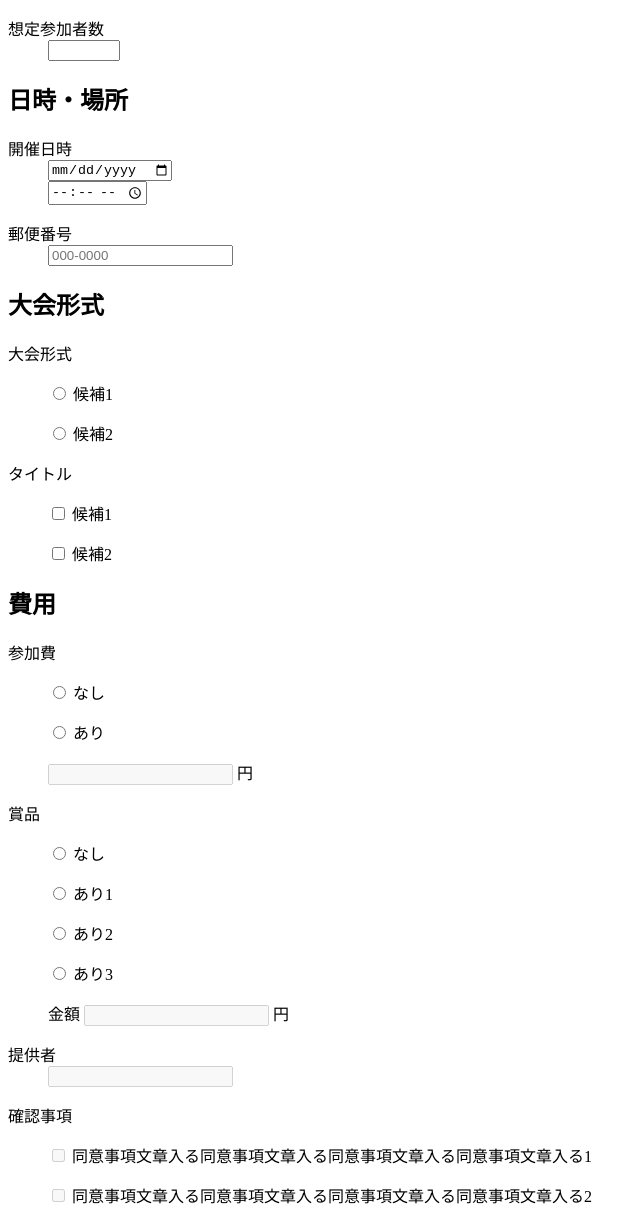
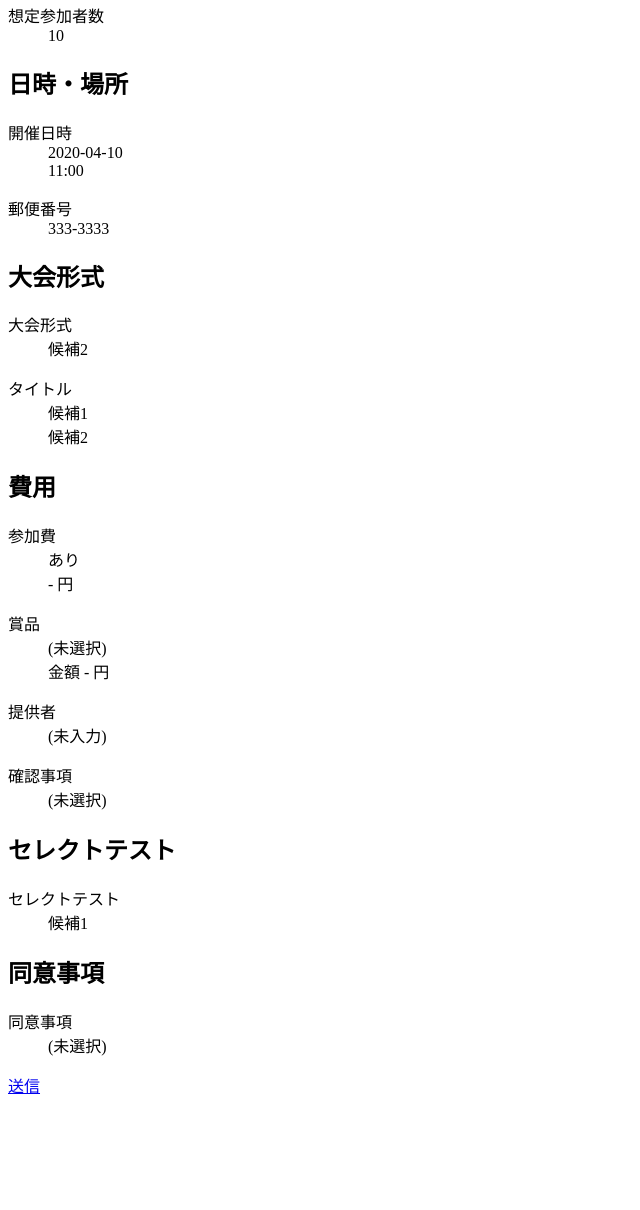
Before and after one commit to kitamura-hitomi-911/application_form, a plain HTML site: page index.html in a window 1280 px wide. Shown: the part 200-1410 px from the top of the page, without its empty margins (0-640 px from the left). After the commit the page ends 1313 px from the top, so only its background shows below. Drawn offline with nearby package versions, Linux system fonts and the light colour scheme.

Commit message:
調整中

```diff
--- a/index.html
+++ b/index.html
@@ -19,7 +19,7 @@
                     items: [
                         {
                             type: 'text',
-                            value: '',
+                            value: '仮入力',
                             name:'tour_name',
                             minlength: 3,
                             maxlength: 80,
@@ -33,7 +33,7 @@
                     items: [
                         {
                             type: 'textarea',
-                            value: '',
+                            value: '仮入力',
                             name:'description',
                             minlength: 5,
                             maxlength: 80,
@@ -47,7 +47,7 @@
                     items: [
                         {
                             type: 'number',
-                            value: '',
+                            value: 10,
                             name:'participants_num',
                             min: 5,
                             max: 1000,
@@ -66,13 +66,13 @@
                     items: [
                         {
                             type: 'date',
-                            value: '',
+                            value: '2020-04-10',
                             name:'tour_date[]',
                             is_required: true
                         },
                         {
                             type: 'time',
-                            value: '',
+                            value: '11:00',
                             name:'tour_time[]',
                             is_required: true
                         },
@@ -84,7 +84,7 @@
                     items: [
                         {
                             type: 'text',
-                            value: '',
+                            value: '333-3333',
                             name:'postal_code',
                             placeholder:'000-0000',
                             pattern:'^[0-9]{3}-[0-9]{4}$',
@@ -106,7 +106,7 @@
                     items: [
                         {
                             type: 'radio',
-                            value: '',
+                            value: '2',
                             name:'tour_type',
                             list: [
                                 {
@@ -128,7 +128,7 @@
                     items: [
                         {
                             type: 'checkbox',
-                            value: [],// checkbox で value で管理したいなら配列
+                            value: [1,2],// checkbox で value で管理したいなら配列
                             name:'title',
                             list: [
                                 {
@@ -155,7 +155,7 @@
                     items: [
                         {
                             type: 'radio',
-                            value: '',
+                            value: '2',
                             name:'fee',
                             list: [
                                 {
@@ -170,10 +170,12 @@
                             is_required: true
                         },
                         {
-                            type: 'text',
+                            type: 'number',
                             value: '',
                             name:'fee_detail',
                             suf:'円',
+                            min:0,
+                            max:10000,
                             observe_items:[
                                 {
                                     name: 'fee',
@@ -217,10 +219,12 @@
                         },
                         {
                             label:'金額',
-                            type: 'text',
+                            type: 'number',
                             value: '',
                             name:'prize_detail',
                             suf:'円',
+                            min:0,
+                            max:99999999,
                             observe_items:[
                                 {
                                     name: 'prize',
@@ -292,6 +296,39 @@
             ]
         },
         {
+            group_label:'セレクトテスト',
+            units:[
+                {
+                    label: 'セレクトテスト',
+                    id: 'select_test',
+                    value:'1',
+                    items: [
+                        {
+                            type: 'select',
+                            value: '1',
+                            name:'select_test',
+                            list: [
+                                {
+                                    label: '↓選択してください',
+                                    value: '',
+                                },
+                                {
+                                    label: '候補1',
+                                    value: 1,
+                                },
+                                {
+                                    label: '候補2',
+                                    value: 2,
+                                }
+                            ],
+                            is_required: true
+                        }
+                    ]
+                }
+            ]
+        },
+        // 同意事項の group は confirm 画面では設定しない
+        {
             group_label:'同意事項',
             units:[
                 {
@@ -334,6 +371,10 @@
             item:{
                 type:Object,
                 required:true
+            },
+            mode:{
+                type:String,
+                required:true
             }
         },
         computed:{
@@ -350,6 +391,9 @@
             },
             name(){
                 return this.item.not_send ? null : this.item.name;
+            },
+            class_name(){
+                return this.mode === 'edit' ? this.item.class_name : 'view_parts';
             }
         }
     };
@@ -357,12 +401,15 @@
 <script type="text/x-template" id="tmpl-app_form-select">
     <div :class="item.class_name">
         <span class="form-item-ttl" v-if="item.label">{{item.label}}</span>
+        <template v-if="mode==='edit'">
             <div :class="item.class_name+'-item'">
                 <p :class="item.class_name+'-label'">{{lebel_selected}}</p>
                 <select :name="name" v-model="value" :disabled="item.disabled">
                     <option :value="option.value" v-for="option in item.list" :key="option.value" :disabled="option.disabled">{{option.label}}</option>
                 </select>
             </div>
+        </template>
+        <span class="form-item-label" v-if="mode==='view'">{{value_label}}</span>
         <span class="form-item-suf" v-if="item.suf">{{item.suf}}</span>
     </div>
 </script>
@@ -374,6 +421,9 @@
                 return this.item.list.reduce((acc,option)=> {
                     return option.value == this.item.value ? option.label : acc;
                 },'');
+            },
+            value_label() {
+                return this.lebel_selected || '(未選択)';
             }
         },
         template:'#tmpl-app_form-select'
@@ -382,97 +432,154 @@
 <script type="text/x-template" id="tmpl-app_form-textarea">
     <div :class="item.class_name">
         <span class="form-item-ttl" v-if="item.label">{{item.label}}</span>
-        <textarea :name="name" v-model="value" :placeholder="item.placeholder" :maxlength="item.maxlength" :minlength="item.minlength" :disabled="item.disabled"></textarea>
-        <span class="form-item-suf" v-if="item.suf">{{item.suf}}</span>
+        <textarea :name="name" v-model="value" :placeholder="item.placeholder" :maxlength="item.maxlength" :minlength="item.minlength" :disabled="item.disabled" v-if="mode==='edit'"></textarea>
+        <span class="form-item-label" v-if="mode==='view'">{{value_label}}</span>
     </div>
 </script>
 <script>
     Vue.component('FormTextarea',{
         mixins:[FormItemMixin],
-        template:'#tmpl-app_form-textarea'
+        template:'#tmpl-app_form-textarea',
+        computed: {
+            value_label() {
+                return this.item.value ? this.item.value : '(未入力)';
+            }
+        }
     });
 </script>
 <script type="text/x-template" id="tmpl-app_form-input_checkbox">
     <div :class="item.class_name">
         <span class="form-item-ttl" v-if="item.label">{{item.label}}</span>
+        <template v-if="mode==='edit'">
             <p :class="item.class_name+'item'" v-for="checkbox in item.list" :key="checkbox.value">
                 <input type="checkbox" :name="name" v-model="value" :value="checkbox.value" :id="item.name+'_'+checkbox.value" :disabled="item.disabled || checkbox.disabled">
                 <label :for="item.name+'_'+checkbox.value">{{checkbox.label}}</label>
             </p>
+        </template>
+        <span class="form-item-label" v-if="mode==='view'" v-html="value_label"></span>
     </div>
 </script>
 <script>
     Vue.component('FormInputCheckbox',{
         mixins:[FormItemMixin],
-        template:'#tmpl-app_form-input_checkbox'
+        template:'#tmpl-app_form-input_checkbox',
+        computed: {
+            value_label() {
+                return this.item.value.length ? this.item.list.reduce((value_label_ary, checkbox)=>{
+                    this.item.value.some( value => {
+                        // 数値が文字列になると Array.indexOfでチェックできないので
+                        if(value == checkbox.value){
+                            value_label_ary.push(checkbox.label);
+                            return true;
+                        }
+                        return false;
+                    });
+                    return value_label_ary;
+                },[]).join('<br>') : '(未選択)';
+            }
+        }
     });
 </script>
 <script type="text/x-template" id="tmpl-app_form-input_radio">
     <div :class="item.class_name">
         <span class="form-item-ttl" v-if="item.label">{{item.label}}</span>
+        <template v-if="mode==='edit'">
             <p :class="item.class_name+'item'" v-for="radio in item.list" :key="radio.value">
                 <input type="radio" :name="name" v-model="value" :value="radio.value" :id="item.name+'_'+radio.value" :disabled="item.disabled || radio.disabled">
                 <label :for="item.name+'_'+radio.value">{{radio.label}}</label>
             </p>
+        </template>
+        <span class="form-item-label" v-if="mode==='view'">{{value_label}}</span>
     </div>
 </script>
 <script>
     Vue.component('FormInputRadio',{
         mixins:[FormItemMixin],
-        template:'#tmpl-app_form-input_radio'
+        template:'#tmpl-app_form-input_radio',
+        computed: {
+            value_label() {
+                return this.item.list.reduce((value_label, radio)=>{
+                    return radio.value == this.item.value ? radio.label : value_label;
+                },'(未選択)');
+            }
+        }
     });
 </script>
 <script type="text/x-template" id="tmpl-app_form-input_time">
-    <div :class="item.class_name">
+    <div :class="class_name">
         <span class="form-item-ttl" v-if="item.label">{{item.label}}</span>
-        <input type="time" :name="name" v-model="value" :placeholder="item.placeholder" :max="item.max" :min="item.min" :step="item.step" :disabled="item.disabled">
+        <input type="time" :name="name" v-model="value" :placeholder="item.placeholder" :max="item.max" :min="item.min" :step="item.step" :disabled="item.disabled" v-if="mode==='edit'">
+        <span class="form-item-label" v-if="mode==='view'">{{value_label}}</span>
         <span class="form-item-suf" v-if="item.suf">{{item.suf}}</span>
     </div>
 </script>
 <script>
     Vue.component('FormInputTime',{
         mixins:[FormItemMixin],
-        template:'#tmpl-app_form-input_time'
+        template:'#tmpl-app_form-input_time',
+        computed: {
+            value_label() {
+                return this.item.value ? this.item.value : '--:--';
+            }
+        }
     });
 </script>
 <script type="text/x-template" id="tmpl-app_form-input_date">
-    <div :class="item.class_name">
+    <div :class="class_name">
         <span class="form-item-ttl" v-if="item.label">{{item.label}}</span>
-        <input type="date" :name="name" v-model="value" :placeholder="item.placeholder" :max="item.max" :step="item.step" :disabled="item.disabled">
+        <input type="date" :name="name" v-model="value" :placeholder="item.placeholder" :max="item.max" :step="item.step" :disabled="item.disabled" v-if="mode==='edit'">
         <!-- UI上、min が今日より後だと、日付の入力がやりづらいので、input タグの min では指定しない -->
+        <span class="form-item-label" v-if="mode==='view'">{{value_label}}</span>
         <span class="form-item-suf" v-if="item.suf">{{item.suf}}</span>
     </div>
 </script>
 <script>
     Vue.component('FormInputDate',{
         mixins:[FormItemMixin],
-        template:'#tmpl-app_form-input_date'
+        template:'#tmpl-app_form-input_date',
+        computed: {
+            value_label() {
+                return this.item.value ? this.item.value : '----/--/--';
+            }
+        }
     });
 </script>
 <script type="text/x-template" id="tmpl-app_form-input_number">
-    <div :class="item.class_name">
+    <div :class="class_name">
         <span class="form-item-ttl" v-if="item.label">{{item.label}}</span>
-        <input type="number" :name="name" v-model="value" :placeholder="item.placeholder" :max="item.max" :min="item.min" :step="item.step" :disabled="item.disabled">
+        <input type="number" :name="name" v-model="value" :placeholder="item.placeholder" :max="item.max" :min="item.min" :step="item.step" :disabled="item.disabled" v-if="mode==='edit'">
+        <span class="form-item-label" v-if="mode==='view'">{{value_label}}</span>
         <span class="form-item-suf" v-if="item.suf">{{item.suf}}</span>
     </div>
 </script>
 <script>
     Vue.component('FormInputNumber',{
         mixins:[FormItemMixin],
-        template:'#tmpl-app_form-input_number'
+        template:'#tmpl-app_form-input_number',
+        computed: {
+            value_label() {
+                return this.item.value ? this.item.value : '-';
+            }
+        }
     });
 </script>
 <script type="text/x-template" id="tmpl-app_form-input_text">
-    <div :class="item.class_name">
+    <div :class="class_name">
         <span class="form-item-ttl" v-if="item.label">{{item.label}}</span>
-        <input type="text" :name="name" v-model="value" :placeholder="item.placeholder" :maxlength="item.maxlength" :minlength="item.minlength" :disabled="item.disabled">
+        <input type="text" :name="name" v-model="value" :placeholder="item.placeholder" :maxlength="item.maxlength" :minlength="item.minlength" :disabled="item.disabled" v-if="mode==='edit'">
+        <span class="form-item-label" v-if="mode==='view'">{{value_label}}</span>
         <span class="form-item-suf" v-if="item.suf">{{item.suf}}</span>
     </div>
 </script>
 <script>
     Vue.component('FormInputText',{
         mixins:[FormItemMixin],
-        template:'#tmpl-app_form-input_text'
+        template:'#tmpl-app_form-input_text',
+        computed: {
+            value_label() {
+                return this.item.value ? this.item.value : '(未入力)';
+            }
+        }
     });
 </script>
 <script type="text/x-template" id="tmpl-app_form">
@@ -485,7 +592,7 @@
                         <dl :class="unit.class_name" :key="unit.id">
                             <dt>{{unit.label}}</dt>
                             <dd>
-                                <component v-for="item in unit.items" :key="item.name" :is="item.component_name" :item="item" @update="update"></component>
+                                <component v-for="item in unit.items" :key="item.name" :is="item.component_name" :item="item" @update="update" :mode="mode"></component>
                                 <p class="form-error" v-if="unit.err_msgs.length" v-html="unit.err_msgs.join('<br>')"></p>
                             </dd>
                         </dl>
@@ -969,7 +1076,7 @@
             el:'#app',
             data:{
                 form_data:form_data,
-                mode:'edit',
+                mode:'view',/* edit | view */
                 action:'./'
             },
             template:'<AppForm :form_data="form_data" :mode="mode" :action="action"></AppForm>',
```
Lines whose indentation alone changed are shown as unchanged.
